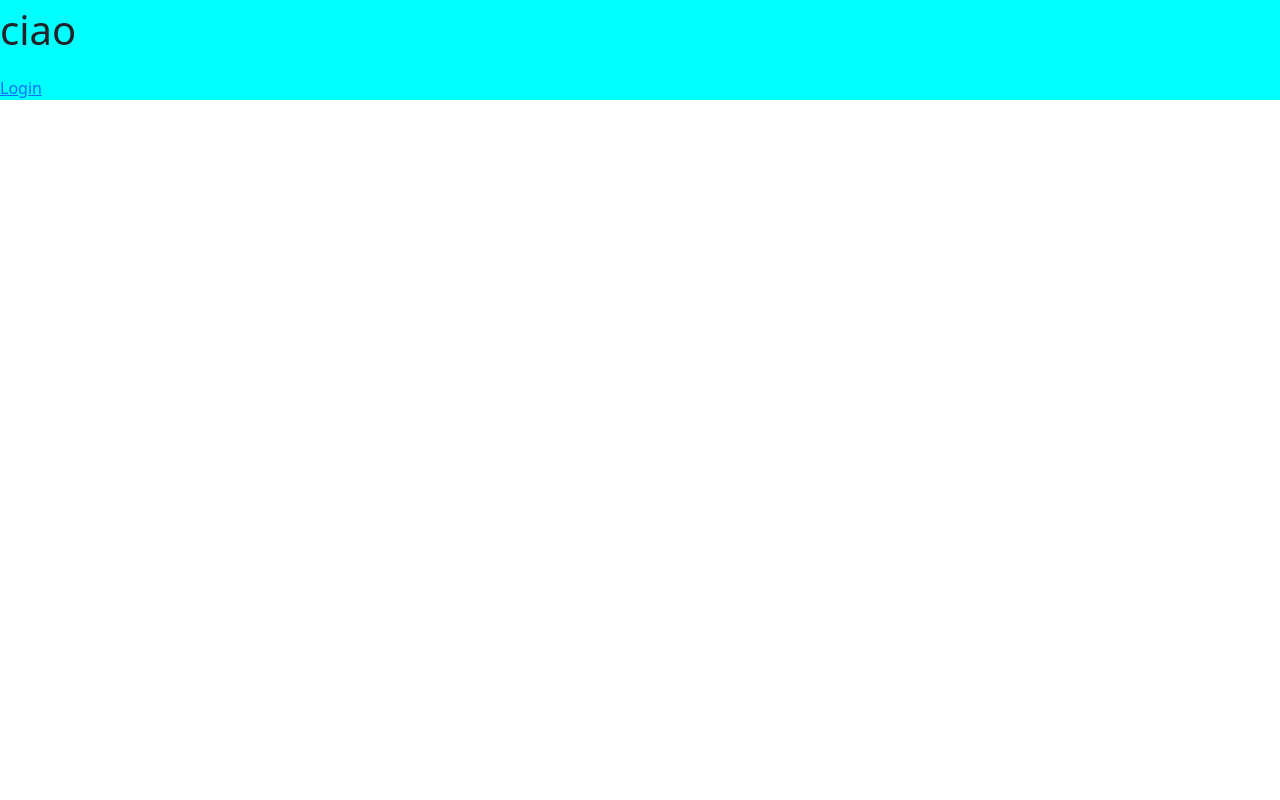
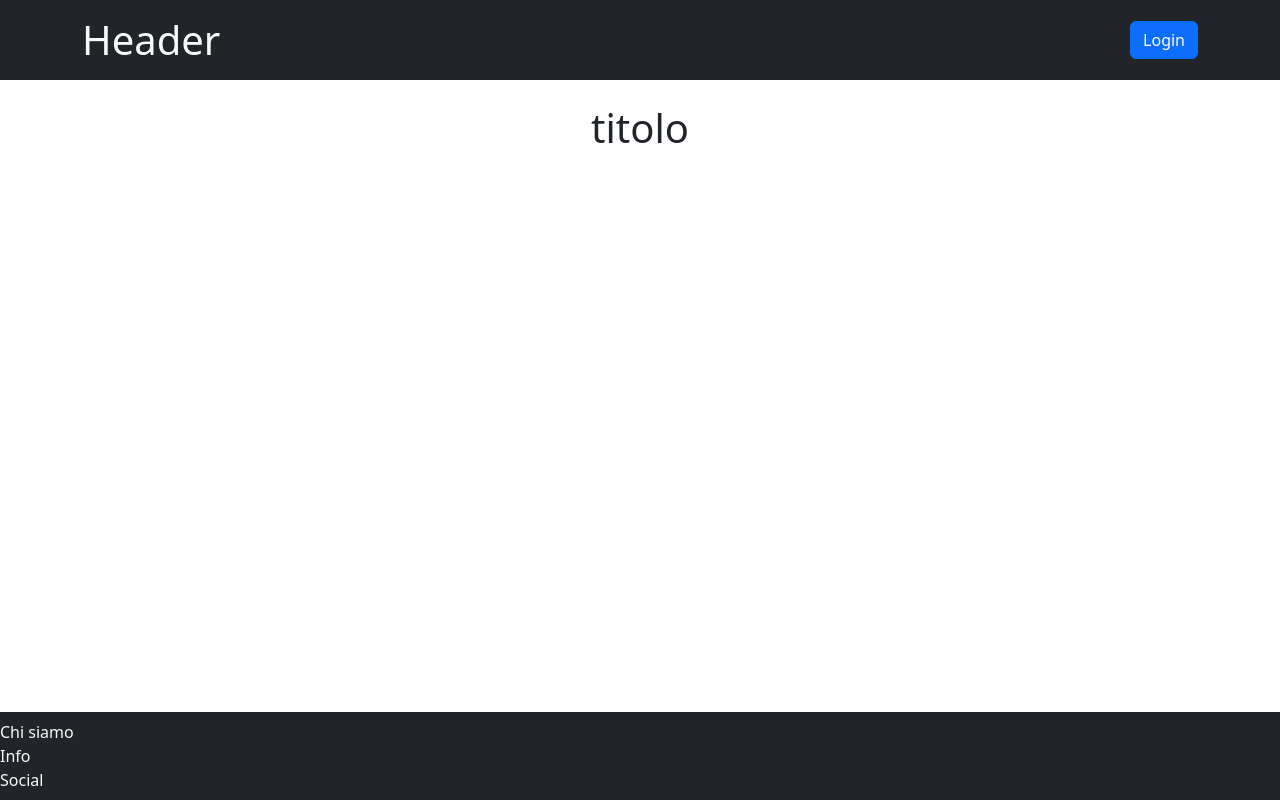
Before and after one commit to aldoaquino451/deliveboo_frontend, a Vue app: page / in a window 1280 px wide. Built offline with nearby package versions, Linux system fonts and the light colour scheme.

Commit message:
[edit] app

```diff
--- a/src/App.vue
+++ b/src/App.vue
@@ -3,21 +3,47 @@ export default{
   name: 'App',
   data() {
     return {
-      saluto: 'ciao'
+      login: 'http://127.0.0.1:8000/login',
     }
   },
 }
 </script>
 
 <template>
-  <header>
-  <div>
-    <p class="fs-1">{{ saluto }}</p>
-    <a href="http://127.0.0.1:8000/login">Login</a>
-  </div>
+  <header class="bg-dark text-light py-2">
+    <div class="container h-100 d-flex justify-content-between  align-items-center">
+      <span class="fs-1">Header</span>
+        <a class="btn btn-primary" :href="login">Login</a>
+    </div>
   </header>
+
+  <main class="py-4">
+    <div class="container d-flex flex-column align-items-center">
+      <h1>titolo</h1>
+      <div>
+      </div>
+
+    </div>
+  </main>
+
+  <footer  class="bg-dark text-light py-2">
+    <div>Chi siamo</div>
+    <div>Info</div>
+    <div>Social</div>
+  </footer>
 </template>
 
 <style>
+#app {
+  display: flex;
+  flex-direction: column;
+  min-height: 100vh;
+}
+header {
+  height: 80px;
+}
+main {
+  flex-grow: 2;
+}
 
 </style>
--- a/src/scss/main.scss
+++ b/src/scss/main.scss
@@ -1,5 +1,9 @@
 @import 'bootstrap/scss/bootstrap';
 
-header {
-  background-color: aqua;
+body {
+  min-height: 100vh;
 }
+
+// header {
+//   height: 80px;
+// }
```
